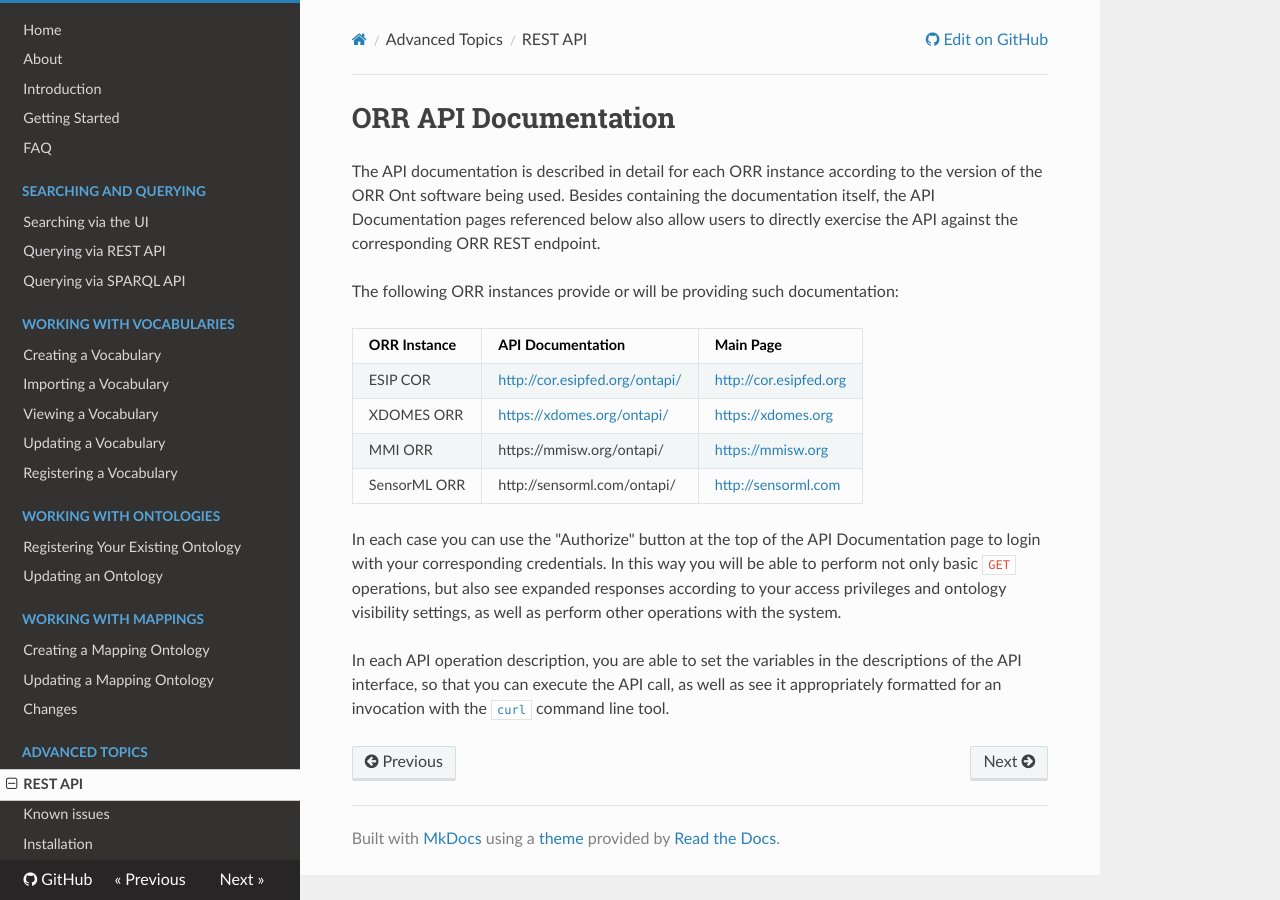
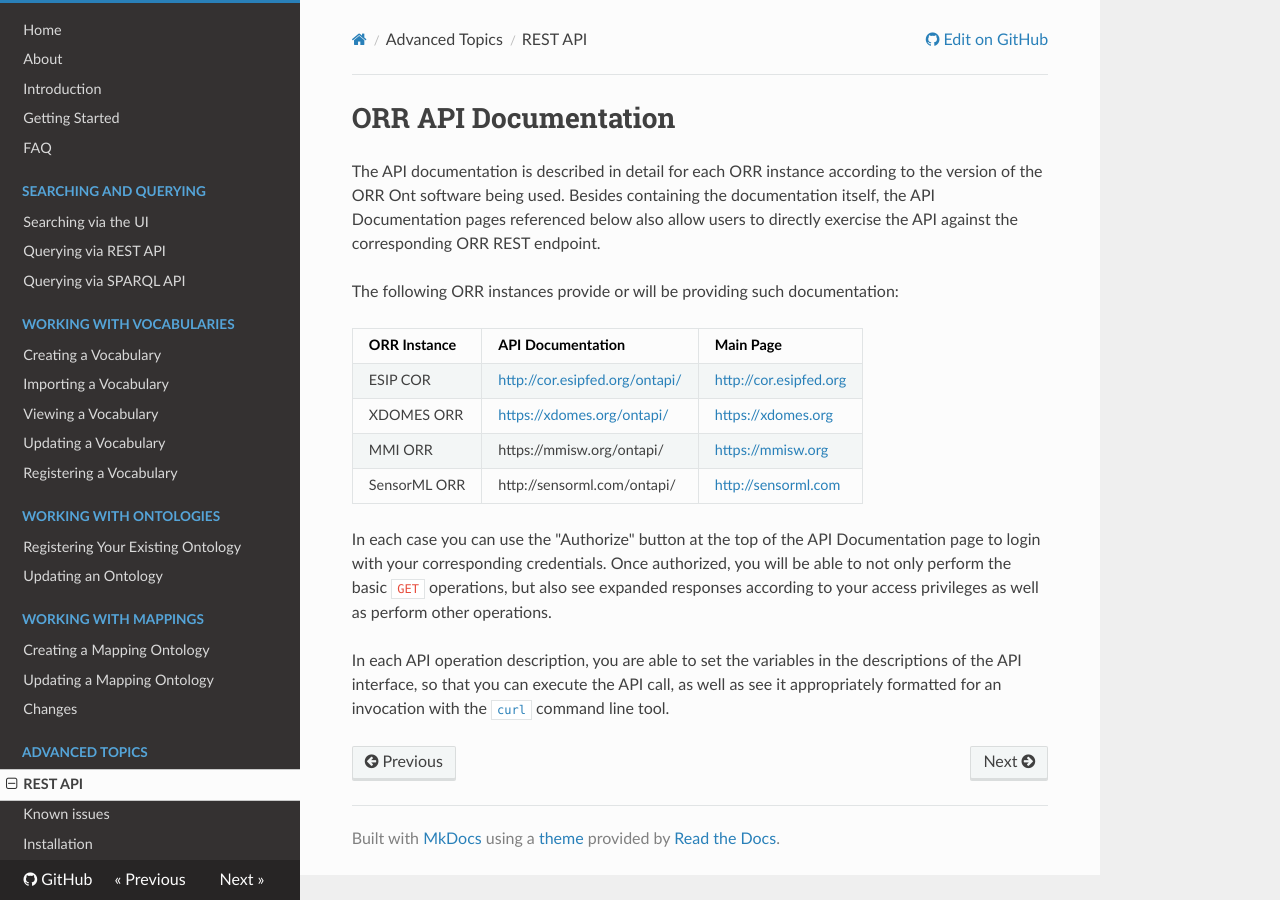
Before and after one commit to mmisw/mmiorr-docs, an MkDocs documentation site: the page built from docs/api/index.md, in a window 1280 px wide. Built offline with MkDocs 1.6.1, drawn with Linux system fonts in a browser that asks for light colours; nearby versions of some CDN libraries; old or Windows-style settings are respelled for this version of MkDocs.

```diff
--- a/docs/api/index.md
+++ b/docs/api/index.md
@@ -15,9 +15,10 @@ The following ORR instances provide or will be providing such documentation:
 | SensorML ORR  | http://sensorml.com/ontapi/ | [http://sensorml.com](http://sensorml.com) |
 
 In each case you can use the "Authorize" button at the top of the API Documentation page to login with your
-corresponding credentials. In this way you will be able to perform not only basic `GET` operations,
-but also see expanded responses according to your access privileges and ontology
-visibility settings, as well as perform other operations with the system.
+corresponding credentials.
+Once authorized, you will be able to not only perform the basic `GET` operations,
+but also see expanded responses according to your access privileges
+as well as perform other operations.
 
 In each API operation description, you are able to set the variables in the descriptions of the API interface,
 so that you can execute the API call, as well as see it appropriately formatted for an invocation with
```
Also changed, not shown: docs/swagger.yaml (+17 -11 lines).
